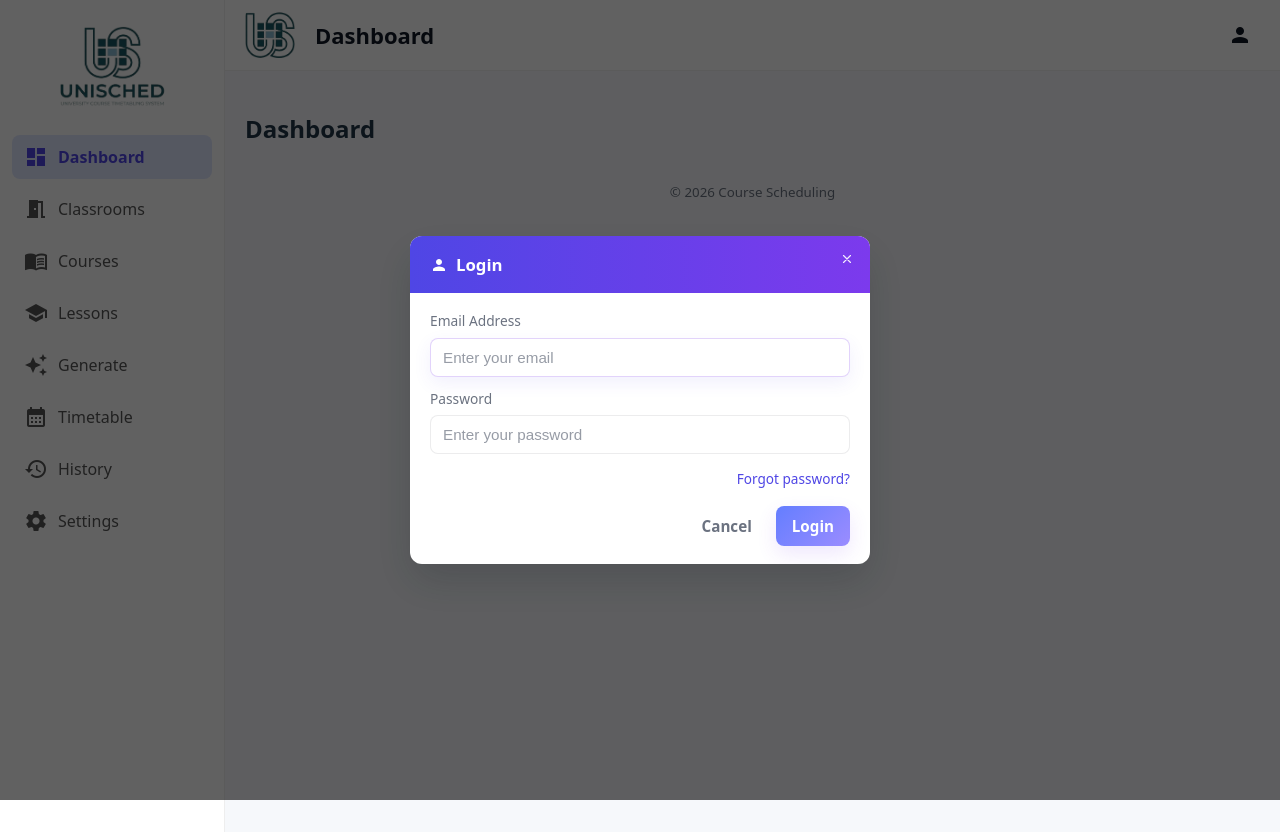
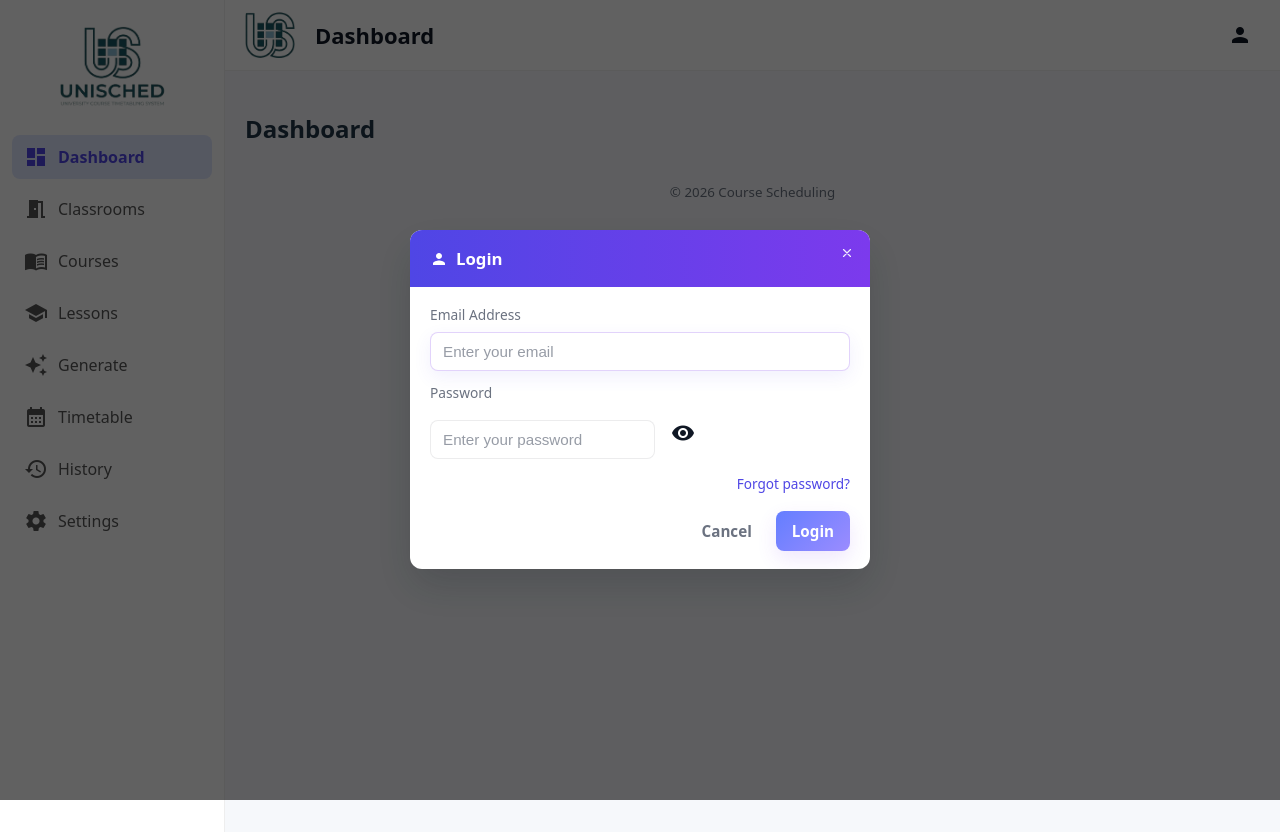
Before and after one commit to GalMoyal111/course-scheduling-system, a React (Vite) app in the folder client/: page / in a window 1280 px wide. Both pictures are taken after a click on the button "person". Built offline with nearby package versions, Linux system fonts and the light colour scheme; no server answers.

Commit message:
feat: enhance LoginModal; add password length validation and toggle visibility feature

```diff
--- a/client/src/components/LoginModal.jsx
+++ b/client/src/components/LoginModal.jsx
@@ -11,6 +11,7 @@ export default function LoginModal({ isOpen, onClose, onLogin }) {
     const [password, setPassword] = useState("");
     const [isForgotOpen, setIsForgotOpen] = useState(false);
     const [loading, setLoading] = useState(false);
+    const [showPassword, setShowPassword] = useState(false);
     const emailInputRef = useRef(null);
 
     useEffect(() => {
@@ -40,6 +41,13 @@ export default function LoginModal({ isOpen, onClose, onLogin }) {
 
     const handleSubmit = async(e) => {
         e.preventDefault();
+
+        // Validate password length
+        if (password.length < 6) {
+            alert("Password must be at least 6 characters long");
+            return;
+        }
+
         setLoading(true);
 
         try {
@@ -100,8 +108,9 @@ export default function LoginModal({ isOpen, onClose, onLogin }) {
 
                             <div className="form-field">
                                 <label>Password</label>
+                                <div className="password-input-wrapper">
                                     <input
-                                    type="password"
+                                        type={showPassword ? "text" : "password"}
                                         className="ui-input"
                                         placeholder="Enter your password"
                                         value={password}
@@ -109,6 +118,18 @@ export default function LoginModal({ isOpen, onClose, onLogin }) {
                                         required
                                         disabled={loading}
                                     />
+                                    <button
+                                        type="button"
+                                        onClick={() => setShowPassword(!showPassword)}
+                                        disabled={loading}
+                                        className="password-toggle-btn icon-btn"
+                                        aria-label={showPassword ? "Hide password" : "Show password"}
+                                    >
+                                        <span className="material-icons">
+                                            {showPassword ? "visibility_off" : "visibility"}
+                                        </span>
+                                    </button>
+                                </div>
                             </div>
 
                             <div style={{ textAlign: "right", marginTop: "8px", marginBottom: "16px" }}>
```
Lines whose indentation alone changed are shown as unchanged.
